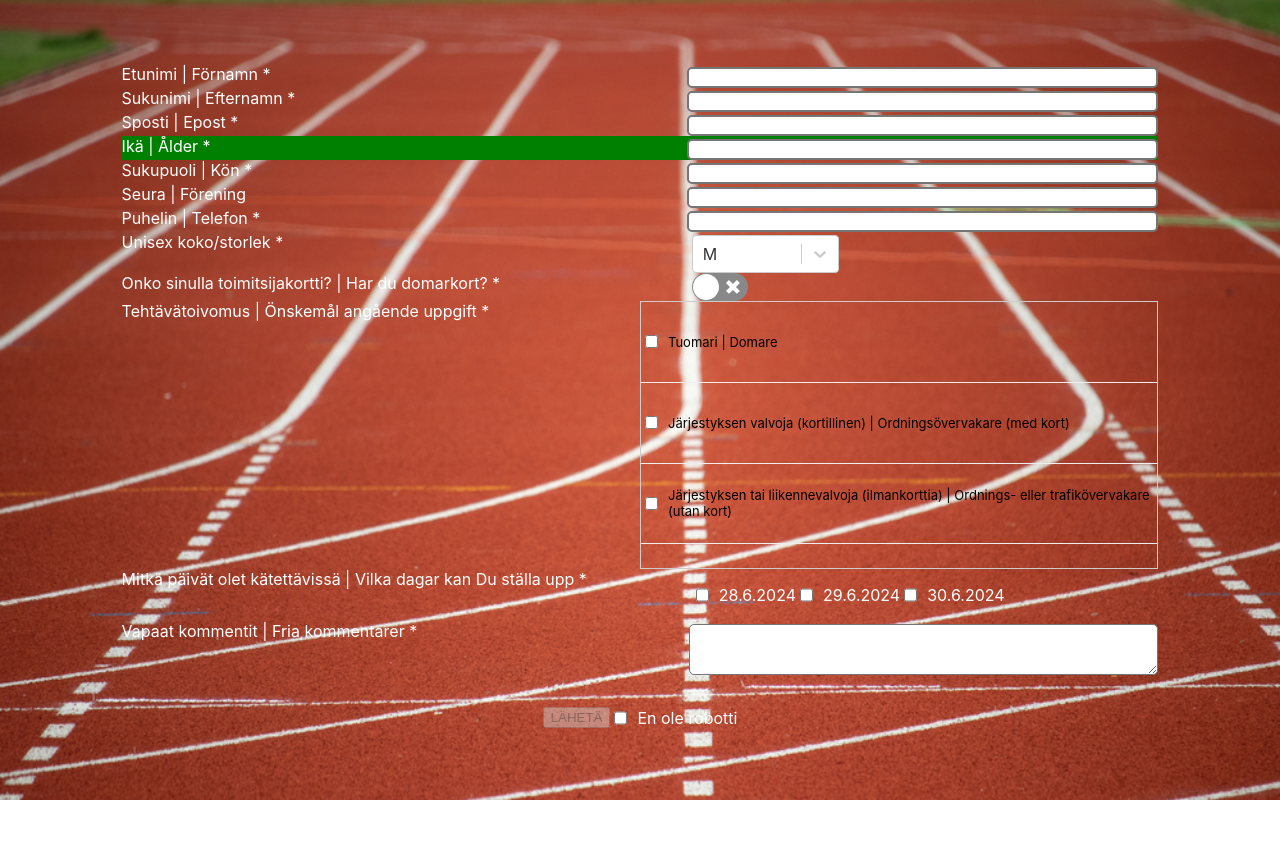
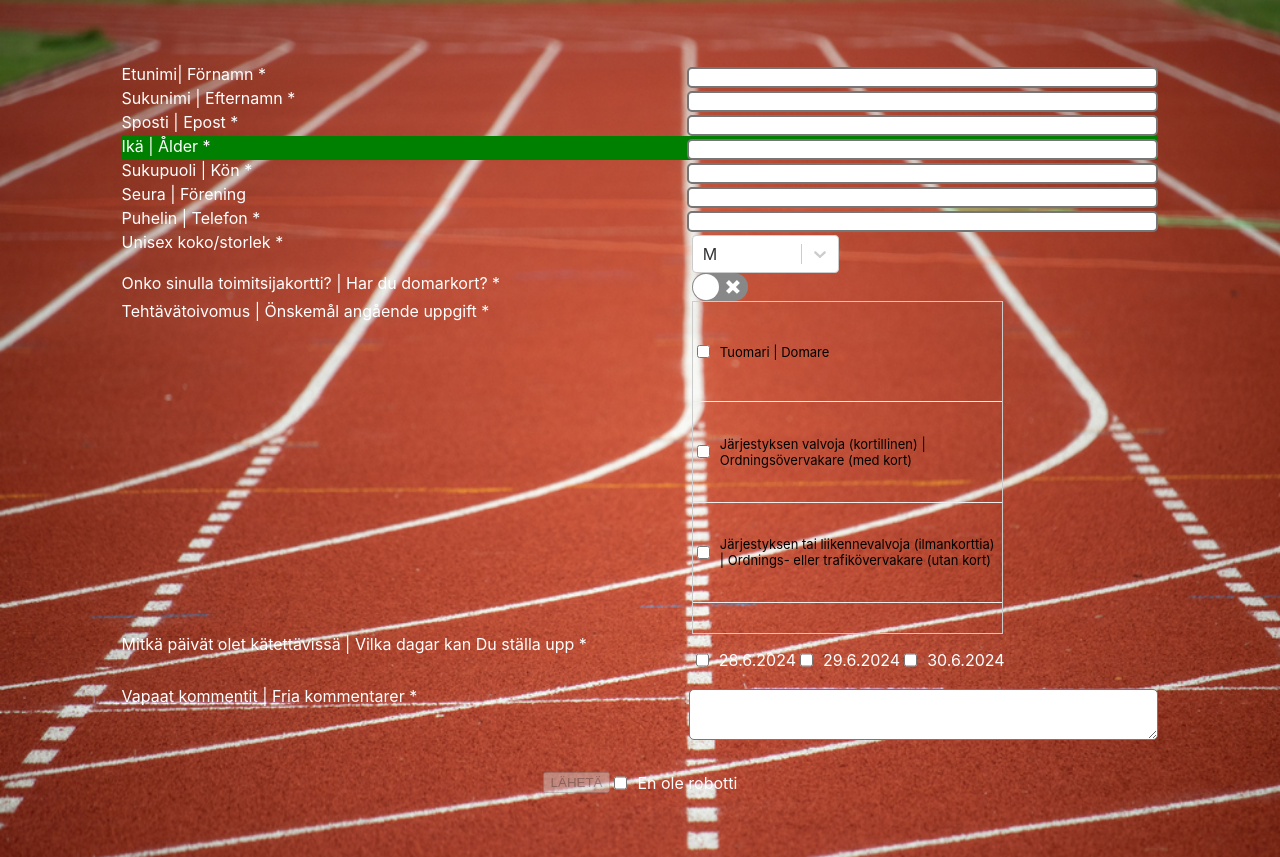
Before and after one commit to AnteroPaivarinta/oppari, a React (Create React App) app: page /registration in a window 1280 px wide. Before the commit the page ends 800 px from the top, so only its background shows below. Built offline with nearby package versions, Linux system fonts and the light colour scheme.

Commit message:
katsotaan

```diff
--- a/src/styles.css
+++ b/src/styles.css
@@ -32,6 +32,7 @@ p span {
 }
 
 .scroll-box {
+  height: '3%';
   width: 100%;
   overflow-y: scroll;
   border: 1px solid #ccc;
@@ -123,11 +124,13 @@ input[type="checkbox"] {
 }
 
 .taskList {
+  height: 2 px;
   display: flex;
   flex-wrap: wrap;
   flex-direction: row;
-  width: 55%;
+  width: 30%;
   border-radius: 10px;
+  height: 1%;
 }
 
 .inputStyle {
@@ -194,7 +197,6 @@ input[type="checkbox"] {
   border-radius: 5px;
   resize: vertical;
   margin-top: 3px;
-  height: 120%;
 }
 
 
--- a/src/views/Registration.tsx
+++ b/src/views/Registration.tsx
@@ -170,12 +170,11 @@ const Registration = () => {
 
   return (
     <div style={{ backgroundImage: `url(${kuva})`, backgroundRepeat: 'no-repeat', minHeight: screenHeight ,  height: '100%', backgroundSize: 'cover',  width: screenWidth }}>
-
         { !showModal ?
           <div style={{ display: 'flex', alignItems: 'center', flexDirection: 'column', width: '90%', height: '100%', alignSelf:'center', overflowY: 'scroll', padding: '5%'}}>
-            <form onSubmit={handleSubmit} style={{display: 'flex', flexDirection: 'column', height: '100%', width: '90%', alignItems: 'center'}}>
+            <form onSubmit={handleSubmit} style={{display: 'flex', flexDirection: 'column', height: '100%', width: '90%'}}>
               <div style={{display: 'flex', flexDirection:  'row', width: '100%'}}>
-                <label className='columnLabel'>Etunimi | Förnamn *</label>
+                <label className='columnLabel'>Etunimi| Förnamn *</label>
                 <input
                   data-testid='firstName'
                   className='inputStyle'
@@ -262,7 +261,7 @@ const Registration = () => {
 
                 <Switch data-testid='licenseCard' onChange={handleLicenseCard} checked={inputs.licenseCard} />
               </div>
-              <div style={{display: 'flex', flexDirection:  'row', width: '100%'}}>
+              <div style={{display: 'flex', flexDirection:  'row', width: '100%', height: '1%'}}>
                 <label className='columnLabel'>Tehtävätoivomus | Önskemål angående uppgift *</label>
                 <div className='taskList'>
                   { box() }
```
